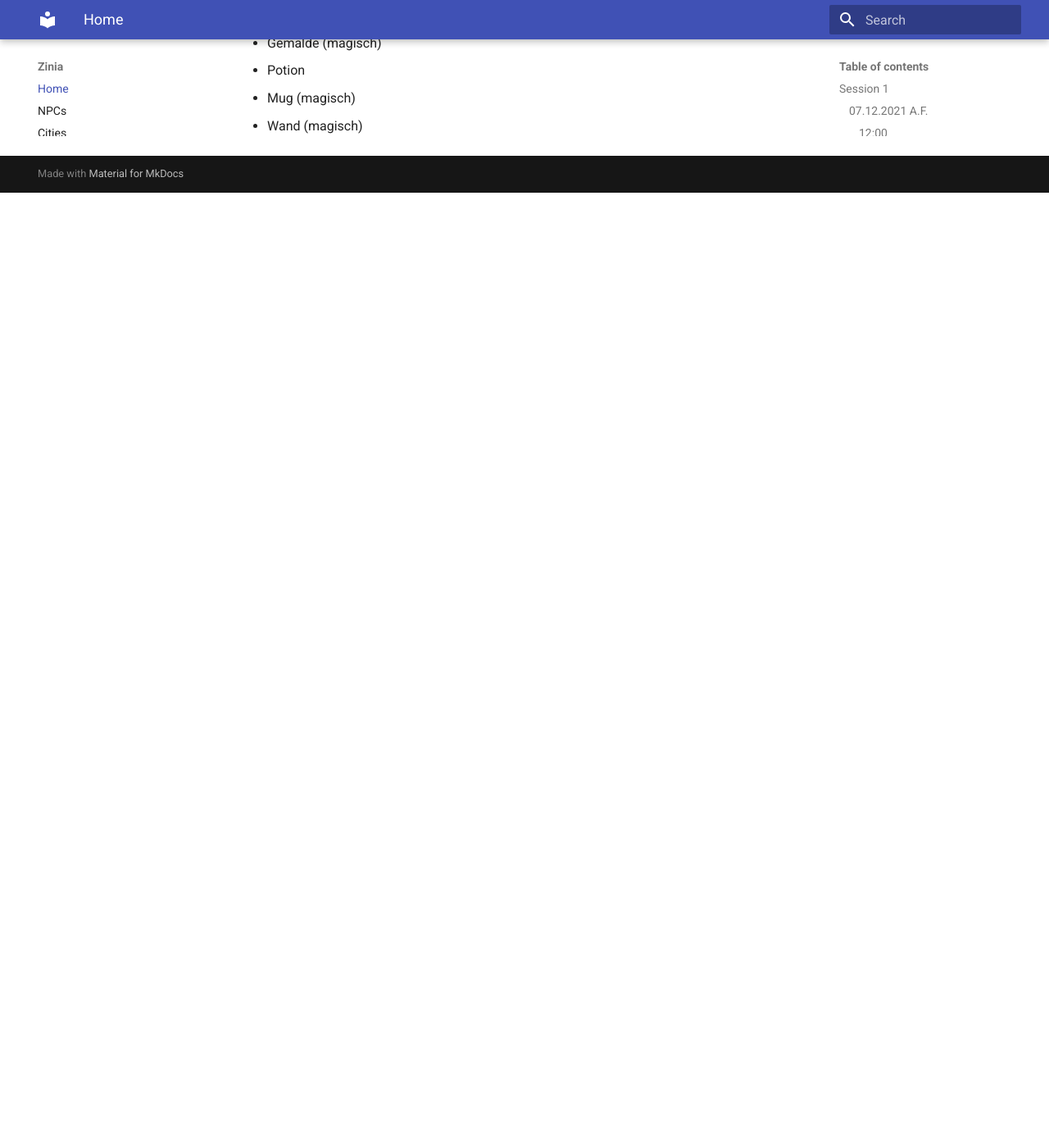
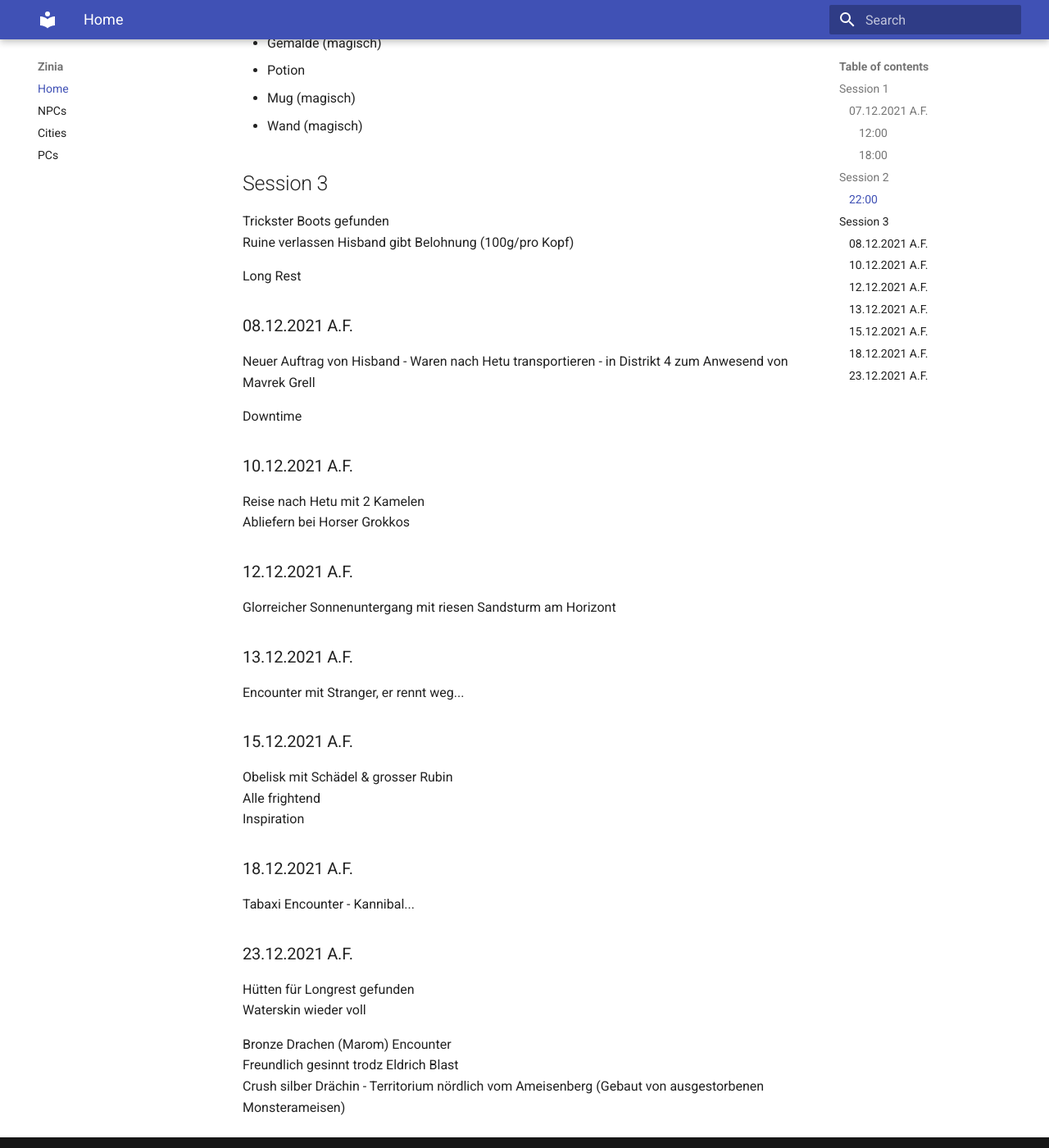
Before and after one commit to sleien/zinia, an MkDocs documentation site: the page built from docs/index.md, in a window 1280 px wide and 1400 px high, scrolled down 1969 px. Shown: the whole window at 82% size. Built offline with MkDocs 1.6.1 and Material for MkDocs 9.7.7, drawn with Linux system fonts in a browser that asks for light colours; before the commit the page ends 2204 px from its top, so only the background shows below that.

Commit message:
Session 3

```diff
--- a/docs/index.md
+++ b/docs/index.md
@@ -74,3 +74,49 @@ Schatzkammer mit:
  - Potion
  - Mug (magisch)
  - Wand (magisch)
+
+## Session 3
+
+Trickster Boots gefunden
+Ruine verlassen
+Hisband gibt Belohnung (100g/pro Kopf)
+
+Long Rest
+
+### 08.12.2021 A.F.
+
+Neuer Auftrag von Hisband - Waren nach Hetu transportieren - in Distrikt 4 zum Anwesend von Mavrek Grell
+
+Downtime
+
+### 10.12.2021 A.F.
+
+Reise nach Hetu mit 2 Kamelen
+Abliefern bei Horser Grokkos
+
+### 12.12.2021 A.F.
+
+Glorreicher Sonnenuntergang mit riesen Sandsturm am Horizont
+
+### 13.12.2021 A.F.
+
+Encounter mit Stranger, er rennt weg...
+
+### 15.12.2021 A.F.
+
+Obelisk mit Schädel & grosser Rubin
+Alle frightend
+Inspiration
+
+### 18.12.2021 A.F.
+
+Tabaxi Encounter - Kannibal...
+
+### 23.12.2021 A.F.
+
+Hütten für Longrest gefunden
+Waterskin wieder voll
+
+Bronze Drachen (Marom) Encounter
+Freundlich gesinnt trodz Eldrich Blast
+Crush silber Drächin - Territorium nördlich vom Ameisenberg (Gebaut von ausgestorbenen Monsterameisen)
```
Also changed, not shown: docs/cities.md (+3 -0 lines), docs/stats.md (+1 -1 lines).
